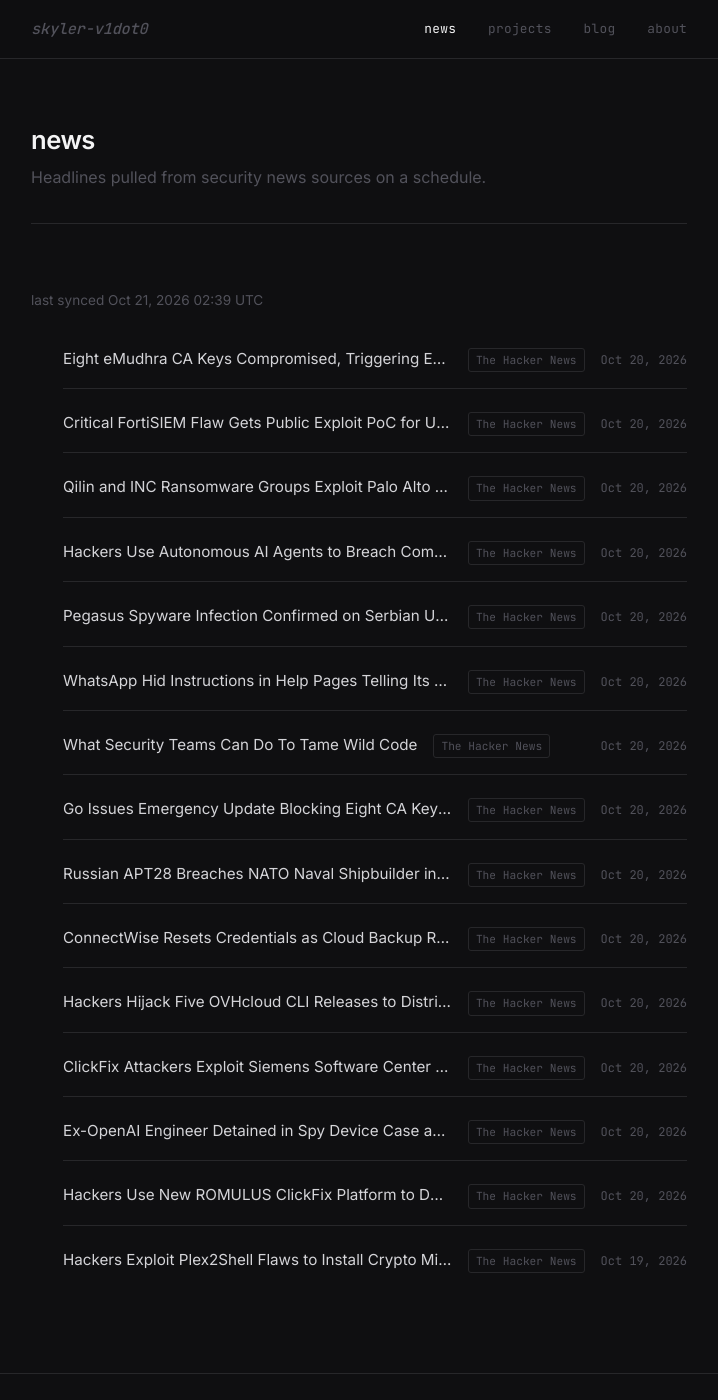
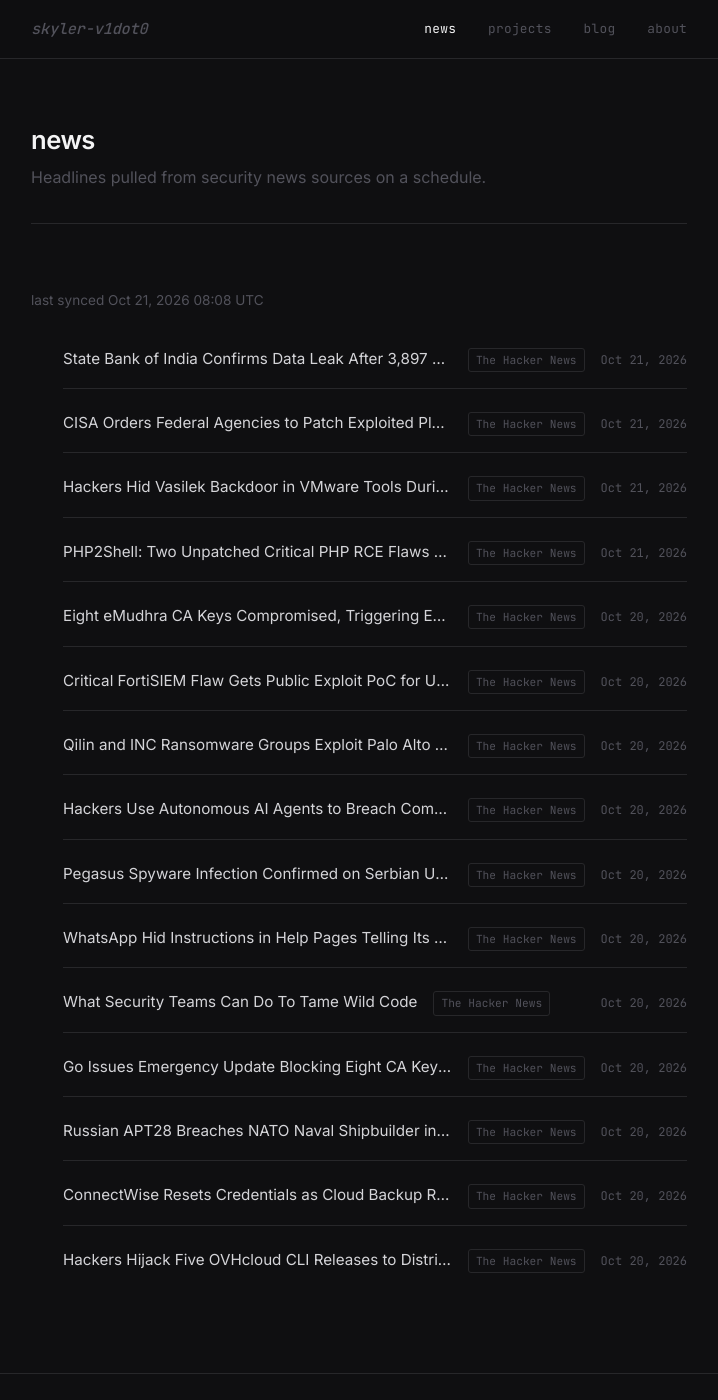
Before and after one commit to skyler-v1dot0/personal-site, a Jekyll site: the page built from news.html, in a window 1280 px wide and 1400 px high. Shown: the whole window, without its empty margins (281-999 px from the left). Built offline with Jekyll 4.4.1, drawn with Linux system fonts in a browser that asks for light colours.

Commit message:
chore: sync news feed [skip ci]

```diff
--- a/_data/news.yml
+++ b/_data/news.yml
@@ -1,6 +1,26 @@
 ---
-updated_at: '2026-10-21T02:39:59Z'
+updated_at: '2026-10-21T08:08:53Z'
 items:
+- title: State Bank of India Confirms Data Leak After 3,897 Customer Records Found
+    on Dark Web
+  url: https://thehackernews.com/2026/10/state-bank-of-india-confirms-data-leak.html
+  source: The Hacker News
+  published: '2026-10-21T07:44:22Z'
+- title: CISA Orders Federal Agencies to Patch Exploited Plex2Shell, Siemens, and
+    SiteGuard Flaws
+  url: https://thehackernews.com/2026/10/cisa-orders-federal-agencies-to-patch.html
+  source: The Hacker News
+  published: '2026-10-21T07:26:49Z'
+- title: Hackers Hid Vasilek Backdoor in VMware Tools During 2-Year Russian Healthcare
+    Intrusion
+  url: https://thehackernews.com/2026/10/hackers-hid-vasilek-backdoor-in-vmware.html
+  source: The Hacker News
+  published: '2026-10-21T06:05:15Z'
+- title: 'PHP2Shell: Two Unpatched Critical PHP RCE Flaws (CVSS 9.2) Trigger Emergency
+    Security Alert'
+  url: https://thehackernews.com/2026/10/php2shell-two-unpatched-critical-php.html
+  source: The Hacker News
+  published: '2026-10-21T04:57:50Z'
 - title: Eight eMudhra CA Keys Compromised, Triggering Emergency Fixes Across Browsers
     and Software
   url: https://thehackernews.com/2026/10/eight-emudhra-ca-keys-compromised.html
@@ -54,22 +74,3 @@ items:
   url: https://thehackernews.com/2026/10/hackers-hijack-five-ovhcloud-cli.html
   source: The Hacker News
   published: '2026-10-20T08:21:29Z'
-- title: ClickFix Attackers Exploit Siemens Software Center Flaw to Deploy Remote
-    Access Trojan
-  url: https://thehackernews.com/2026/10/clickfix-attackers-exploit-siemens.html
-  source: The Hacker News
-  published: '2026-10-20T07:11:45Z'
-- title: Ex-OpenAI Engineer Detained in Spy Device Case as Saudi Royal Contacts Emerge
-  url: https://thehackernews.com/2026/10/ex-openai-engineer-detained-in-spy.html
-  source: The Hacker News
-  published: '2026-10-20T05:53:16Z'
-- title: Hackers Use New ROMULUS ClickFix Platform to Deliver LegionLoader and Other
-    Malware
-  url: https://thehackernews.com/2026/10/romulus-clickfix-platform-tricks-users.html
-  source: The Hacker News
-  published: '2026-10-20T04:05:58Z'
-- title: Hackers Exploit Plex2Shell Flaws to Install Crypto Miners and Linux Proxy
-    Backdoor
-  url: https://thehackernews.com/2026/10/hackers-exploit-plex2shell-flaws-to.html
-  source: The Hacker News
-  published: '2026-10-19T17:32:13Z'
```
